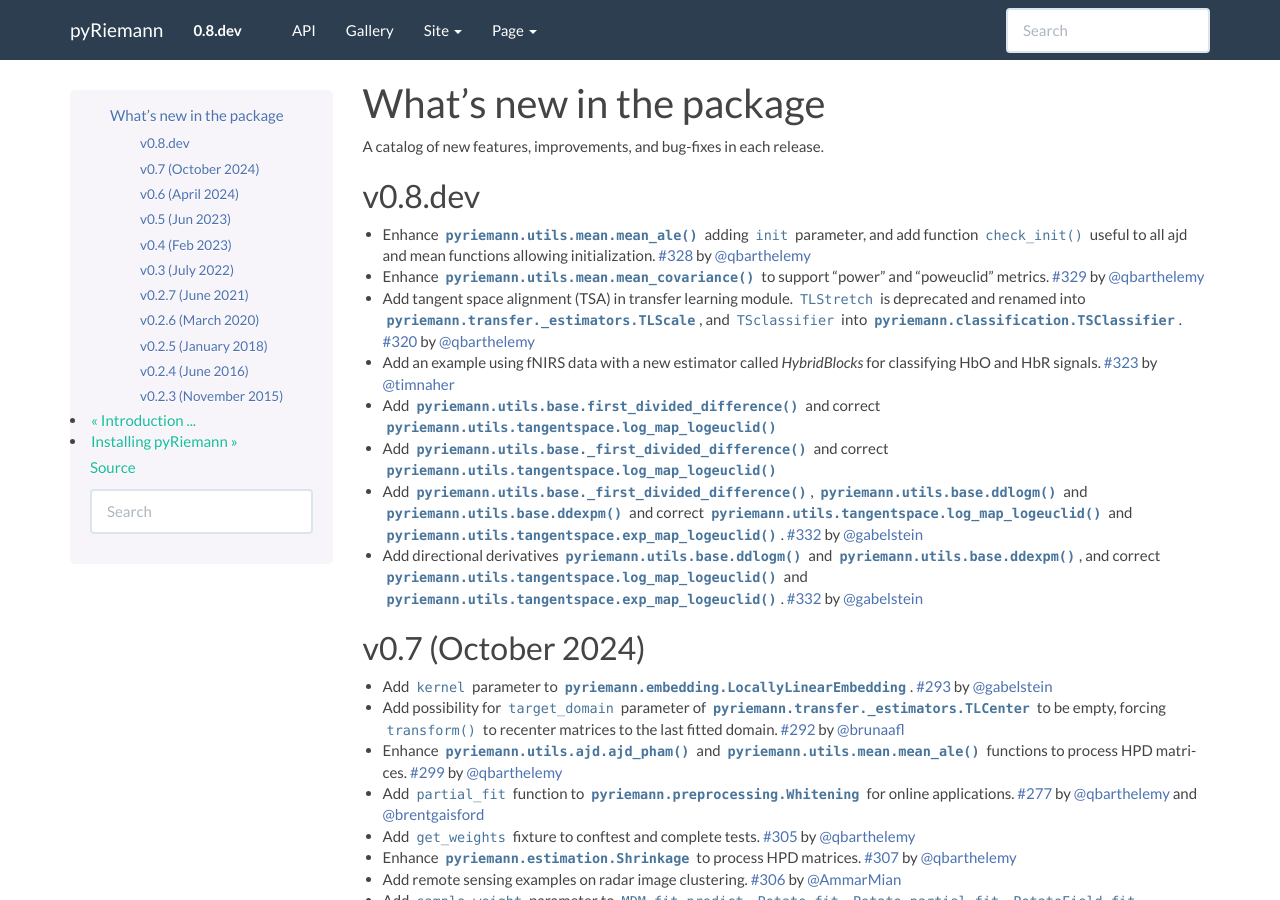
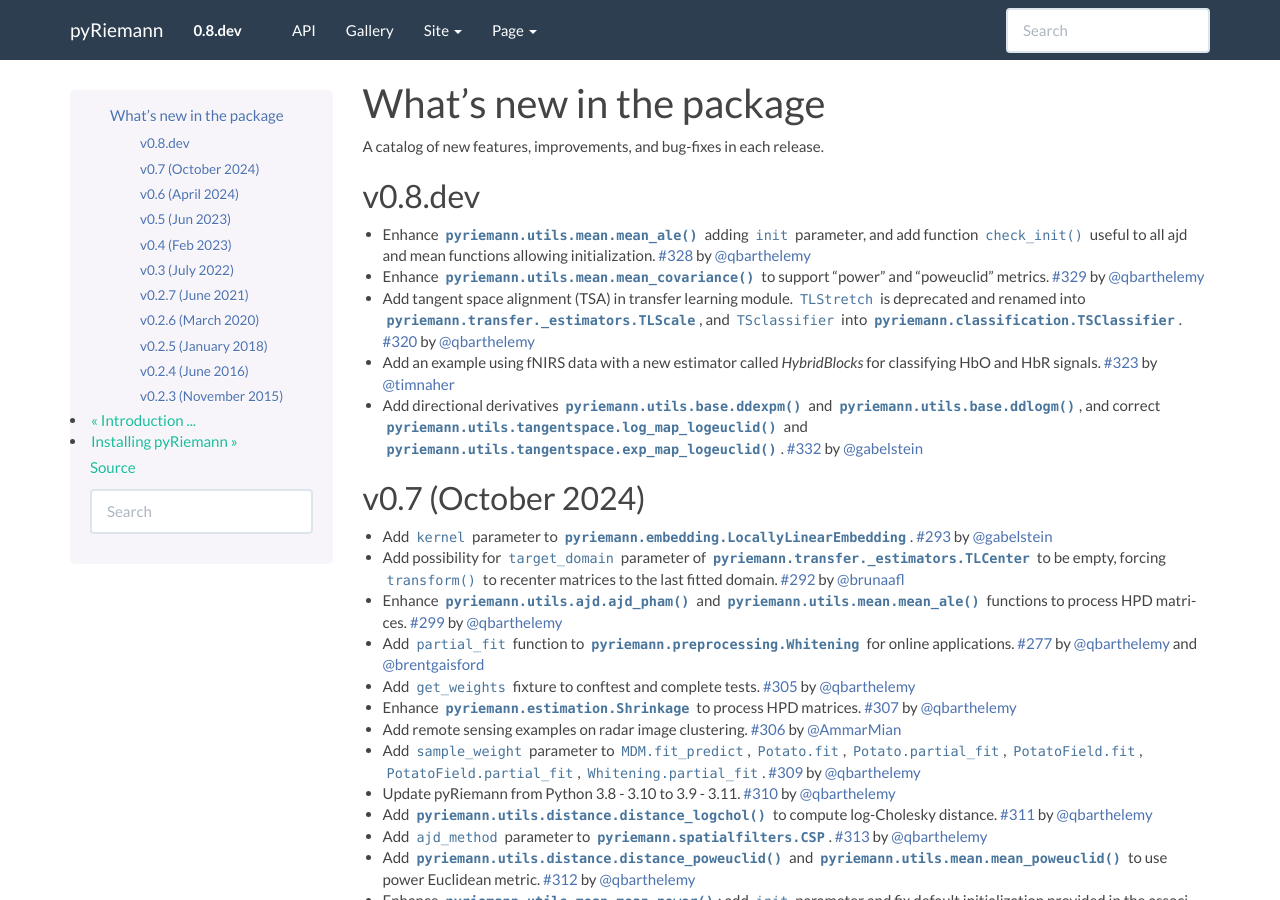
Before and after one commit to pyRiemann/pyRiemann, a Sphinx documentation site: the page built from doc/whatsnew.rst, in a window 1280 px wide and 900 px high. Built offline with Sphinx 7.4.7, drawn with Linux system fonts in a browser that asks for light colours; pages that are not in the unit, such as notebooks, are missing from menus.

Commit message:
correct whatsnew

```diff
--- a/doc/whatsnew.rst
+++ b/doc/whatsnew.rst
@@ -21,12 +21,7 @@
 
 - Add an example using fNIRS data with a new estimator called `HybridBlocks` for classifying HbO and HbR signals. :pr:`323` by :user:`timnaher`
 
-- Add :func:`pyriemann.utils.base.first_divided_difference` and correct :func:`pyriemann.utils.tangentspace.log_map_logeuclid`
-- Add :func:`pyriemann.utils.base._first_divided_difference` and correct :func:`pyriemann.utils.tangentspace.log_map_logeuclid`
-- Add :func:`pyriemann.utils.base._first_divided_difference`, :func:`pyriemann.utils.base.ddlogm` and
-  :func:`pyriemann.utils.base.ddexpm` and correct :func:`pyriemann.utils.tangentspace.log_map_logeuclid`
-  and :func:`pyriemann.utils.tangentspace.exp_map_logeuclid`. :pr:`332` by :user:`gabelstein`
-- Add directional derivatives :func:`pyriemann.utils.base.ddlogm` and :func:`pyriemann.utils.base.ddexpm`,
+- Add directional derivatives :func:`pyriemann.utils.base.ddexpm` and :func:`pyriemann.utils.base.ddlogm`,
   and correct :func:`pyriemann.utils.tangentspace.log_map_logeuclid` and :func:`pyriemann.utils.tangentspace.exp_map_logeuclid`. :pr:`332` by :user:`gabelstein`
 
 v0.7 (October 2024)
```
